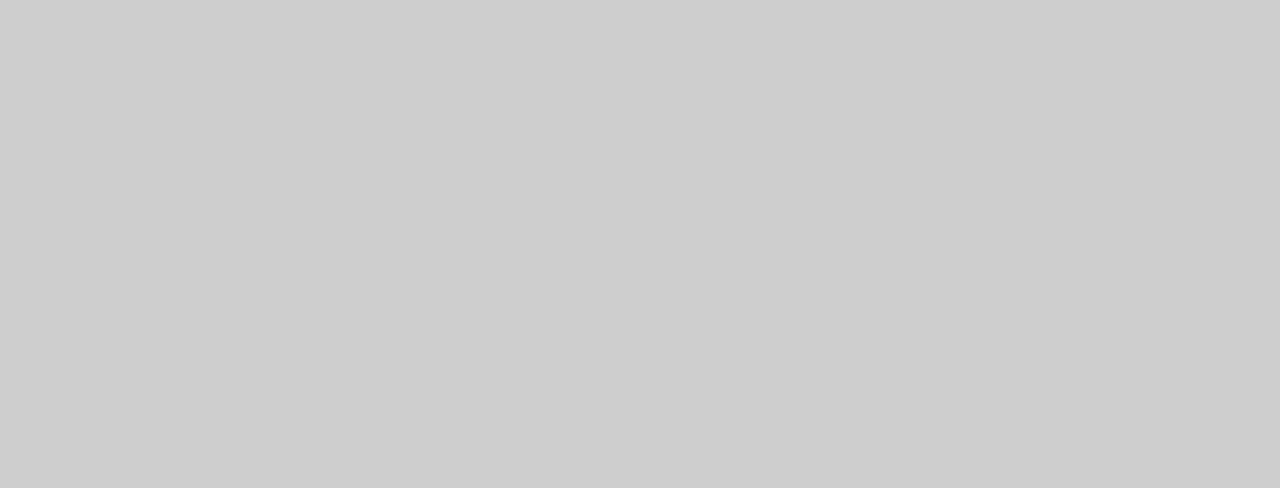
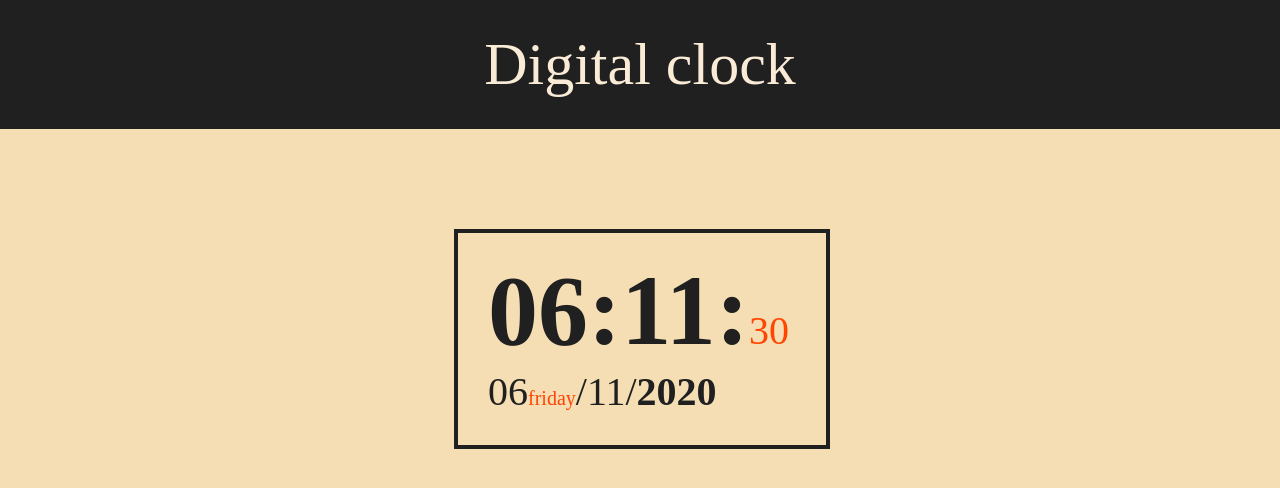
Before and after one commit to xCrowly/Digital-clock, a plain HTML site: page index.html in a window 1280 px wide. Drawn offline with Linux system fonts and the light colour scheme.

Commit message:
initial styling

```diff
--- a/css/styles.css
+++ b/css/styles.css
@@ -1,3 +1,104 @@
+* {
+    margin: 0;
+    padding: 0;
+    box-sizing: border-box;
+}
+
 body {
-    background: rgb(206, 206, 206);
+    background: rgb(245, 222, 179);
 }
+
+#header-sec {
+    font-size: 60px;
+    background: rgb(32, 32, 32);
+    color: antiquewhite;
+    padding: 30px;
+    text-align: center;
+    animation: scroll-down 1s 0s;
+    animation-duration: .5s;
+}
+
+#date-main {
+    display: flex;
+    flex-wrap: wrap;
+    width: calc(188px * 2);
+    height: auto;
+    align-items: baseline;
+    height: auto;
+    text-align: center;
+    margin: 100px calc(100% / 2 - 186px);
+    padding: 30px;
+    padding-top: 20px;
+    border: 4px solid rgb(32, 32, 32);
+    animation: flip 1s 0s;
+    animation-duration: 2s;
+}
+
+#hours {
+    color: rgb(32, 32, 32);
+    font-size: 100px;
+    text-align: center;
+    font-weight: 700;
+}
+
+#minutes {
+    color: rgb(32, 32, 32);
+    font-size: 100px;
+    text-align: center;
+    font-weight: 700;
+}
+
+#seconds {
+    color: rgb(255, 69, 0);
+    font-size: 40px;
+    text-align: center;
+}
+
+#day-number {
+    color: rgb(32, 32, 32);
+    font-size: 40px;
+
+}
+
+#day {
+    color: rgb(255, 69, 0);
+    font-size: 20px;
+
+}
+
+#month {
+    color: rgb(32, 32, 32);
+    font-size: 40px;
+
+}
+
+#year {
+    color: rgb(32, 32, 32);
+    font-size: 40px;
+    font-weight: 700;
+}
+
+
+@keyframes scroll-down {
+    0% {
+        transform: translate(0, -130px);
+    }
+
+    100% {
+        transform: translate(0, 0);
+    }
+}
+
+@keyframes flip {
+    0% {
+        transform: rotateY(-90deg);
+    }
+
+    15% {
+        transform: rotateY(-90deg);
+    }
+
+    100% {
+        transform: rotateY(0deg);
+    }
+}
--- a/index.html
+++ b/index.html
@@ -1,12 +1,21 @@
 <!DOCTYPE html>
 <html lang="en">
+
 <head>
     <meta charset="UTF-8">
     <meta name="viewport" content="width=device-width, initial-scale=1.0">
     <link rel="stylesheet" type="text/css" href="./css/styles.css">
     <title>Digital clock</title>
 </head>
+
 <body>
+</body>
+<header id="header-sec">Digital clock</header>
+<div id="date-main">
+    <span id="hours">06:</span><span id="minutes">11:</span><span id="seconds">30</span>
+    <br/>
 
-</body>
+    <span id="day-number">06<span id="day">friday</span>/</span><span id="month">11/</span><span id="year">2020</span>
+</div>
+
 </html>
```
